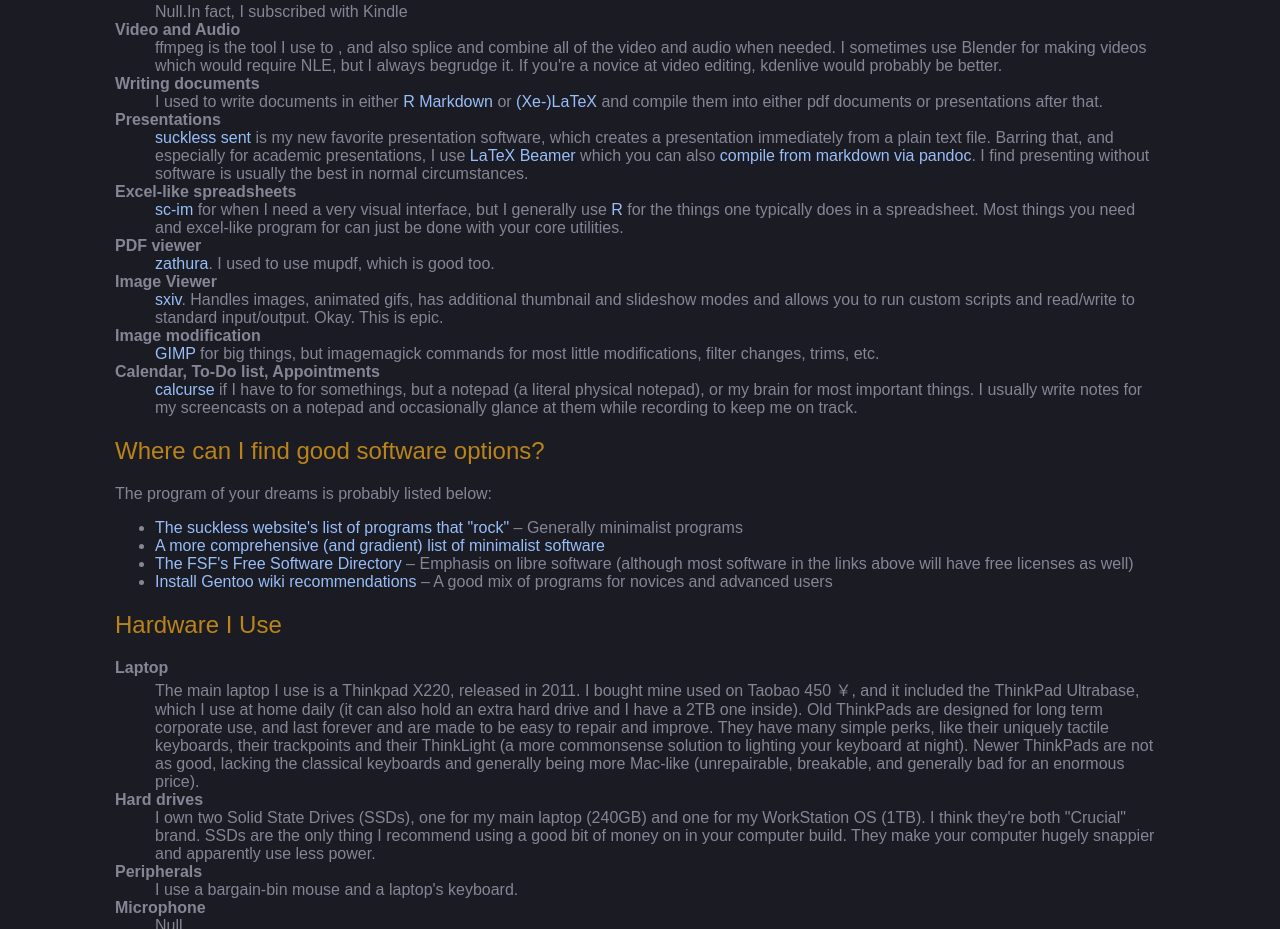
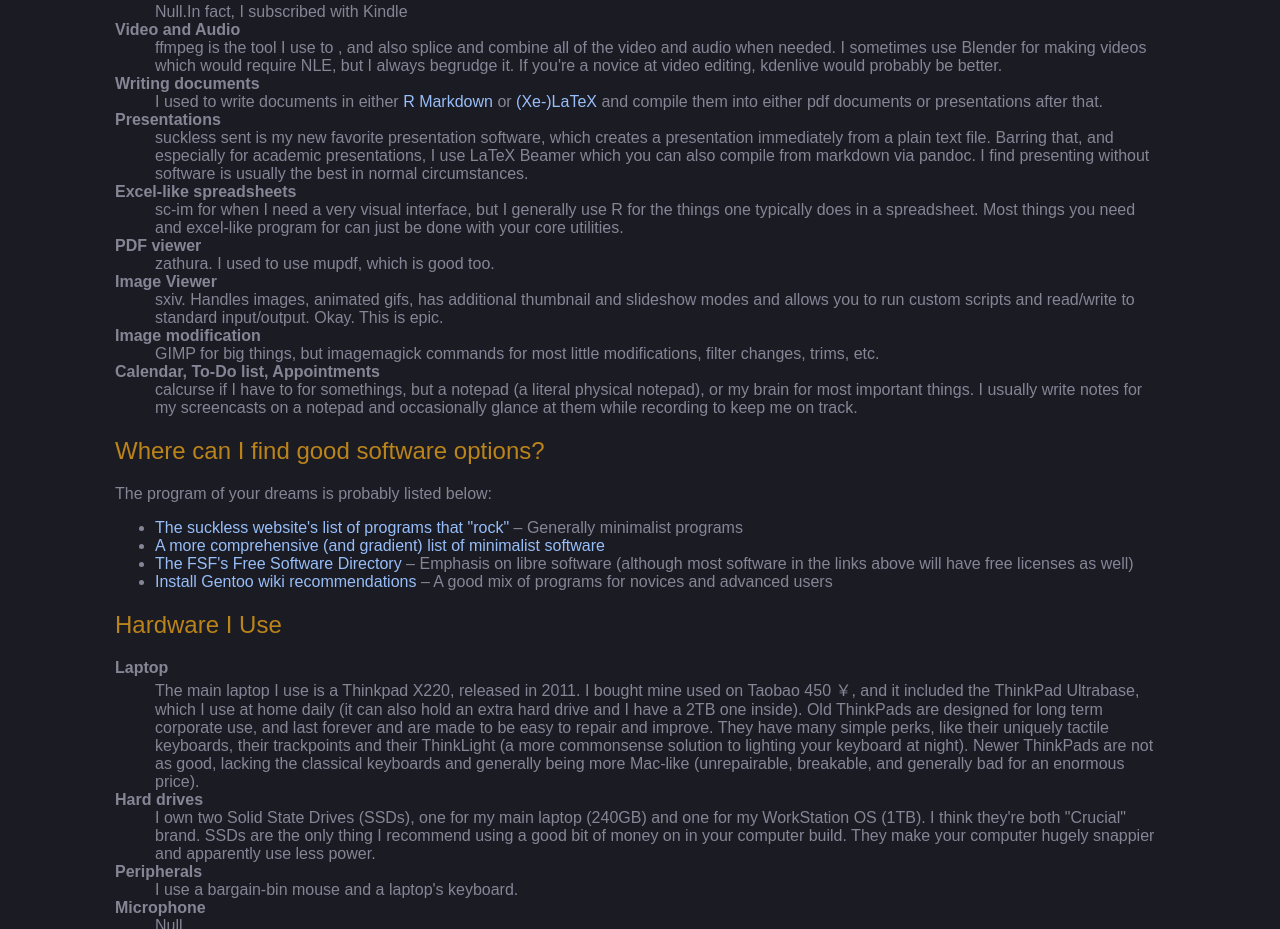
Before and after one commit to slmoby/slmoby.github.io, a plain HTML site: page context/programs.html in a window 1280 px wide. Shown: the part 872-1801 px from the top of the page. Drawn offline with nearby package versions, Linux system fonts and the light colour scheme; a script that the page names is missing.

Commit message:
Wed 28 Aug 2019 08:44:04 PM CST

```diff
--- a/context/programs.html
+++ b/context/programs.html
@@ -91,25 +91,25 @@ Linux distributions are generally not distinct enough to have strong feelings ab
 <dd>I used to write documents in either <a target="_blank" href="https://rmarkdown.rstudio.com/">R Markdown</a> or <a target="_blank" href="https://www.latex-project.org/">(Xe-)LaTeX</a> and compile them into either pdf documents or presentations after that.</dd>
 
 <dt>Presentations</dt>
-<dd><a target="_blank" href="https://www.youtube.com/watch?v=aCLCl96eNaI">suckless sent</a> is my new favorite presentation software, which creates a presentation immediately from a plain text file. Barring that, and especially for academic presentations, I use <a target="_blank" href="https://www.youtube.com/watch?v=zEjBCQhND2c">LaTeX Beamer</a> which you can also <a target="_blank" href="https://www.youtube.com/watch?v=dum7q6UXiCE">compile from markdown via pandoc</a>.
+<dd>suckless sent is my new favorite presentation software, which creates a presentation immediately from a plain text file. Barring that, and especially for academic presentations, I use LaTeX Beamer which you can also compile from markdown via pandoc.
 I find presenting without software is usually the best in normal circumstances.
 </dd>
 
 <dt>Excel-like spreadsheets</dt>
-<dd><a target="_blank" href="https://www.youtube.com/watch?v=K_8_gazN7h0">sc-im</a> for when I need a very visual interface, but I generally use <a target="_blank" href="https://www.youtube.com/playlist?list=PL-p5XmQHB_JQlsPHtcxNWpvDudyoWB2kH">R</a> for the things one typically does in a spreadsheet. Most things you need and excel-like program for can just be done with your core utilities.</dd>
+<dd>sc-im for when I need a very visual interface, but I generally use R for the things one typically does in a spreadsheet. Most things you need and excel-like program for can just be done with your core utilities.</dd>
 
 <dt>PDF viewer</dt>
-<dd><a target="_blank" href="https://www.youtube.com/watch?v=V_Iz4zdyRM4">zathura</a>.
+<dd>zathura.
 I used to use mupdf, which is good too.</dd>
 
 <dt>Image Viewer</dt>
-<dd><a target="_blank" href="https://www.youtube.com/watch?v=GYW9i_u5PYs">sxiv</a>. Handles images, animated gifs, has additional thumbnail and slideshow modes and allows you to run custom scripts and read/write to standard input/output. Okay. This is epic.</dd>
+<dd>sxiv. Handles images, animated gifs, has additional thumbnail and slideshow modes and allows you to run custom scripts and read/write to standard input/output. Okay. This is epic.</dd>
 
 <dt>Image modification</dt>
-<dd><a target="_blank" href="https://www.youtube.com/watch?v=5m8Oaz8XWVI">GIMP</a> for big things, but imagemagick commands for most little modifications, filter changes, trims, etc.</dd>
+<dd> GIMP for big things, but imagemagick commands for most little modifications, filter changes, trims, etc.</dd>
 
 <dt>Calendar, To-Do list, Appointments</dt>
-<dd><a target="_blank" href="https://www.youtube.com/watch?v=hvc-pHjbhdE">calcurse</a> if I have to for somethings, but a notepad (a literal physical notepad), or my brain for most important things. I usually write notes for my screencasts on a notepad and occasionally glance at them while recording to keep me on track.</dd>
+<dd>calcurse if I have to for somethings, but a notepad (a literal physical notepad), or my brain for most important things. I usually write notes for my screencasts on a notepad and occasionally glance at them while recording to keep me on track.</dd>
 </dl>
 
 <h2>Where can I find good software options?</h2>
```
